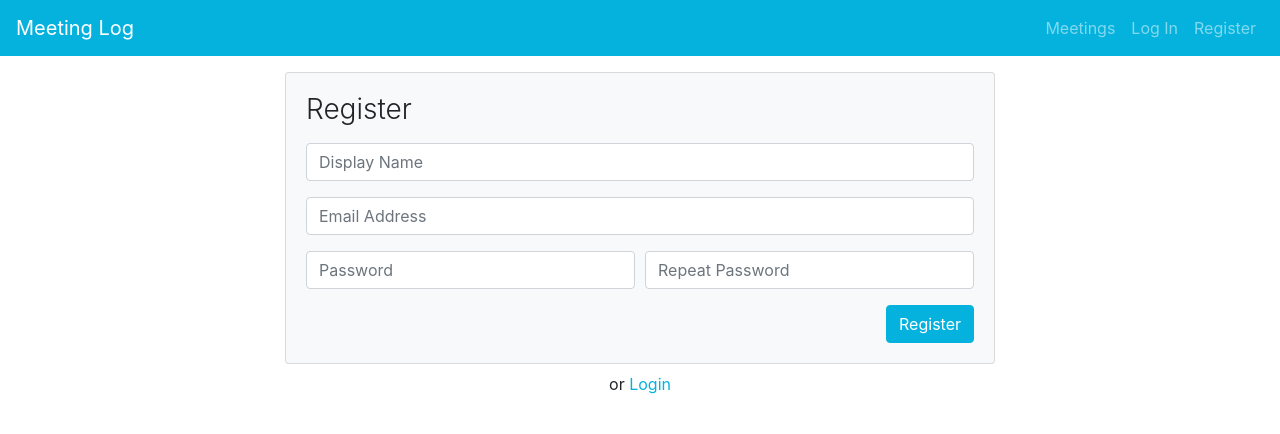
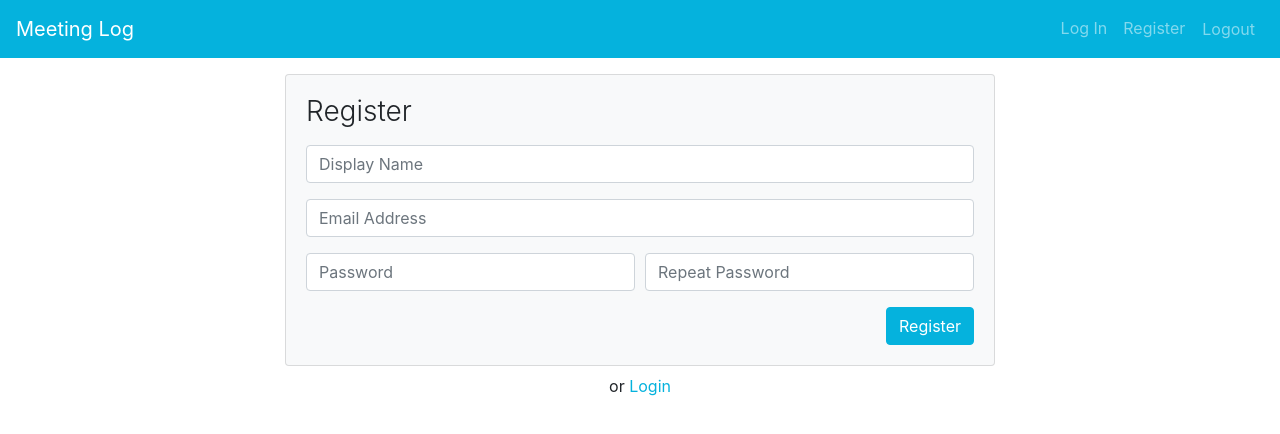
Before and after one commit to Dmitry-White/Vue.js-Playground, a Vue app in the folder vue-firebase/: page /#/register in a window 1280 px wide. Shown: the top 434 px of the page. Built offline with nearby package versions, Linux system fonts and the light colour scheme; no server answers.

Commit message:
Fix navigation with auth logic

```diff
--- a/vue-firebase/src/App.vue
+++ b/vue-firebase/src/App.vue
@@ -1,6 +1,6 @@
 <template>
   <div id="app">
-    <Navigation />
+    <Navigation :user="user" @logout="logout" />
     <router-view class="container" :user="user" @logout="logout" />
   </div>
 </template>
@@ -14,7 +14,7 @@ import "@/db";
 export default {
   name: "App",
   data: () => ({
-    user: null,
+    user: null
   }),
   methods: {
     logout() {
@@ -24,17 +24,17 @@ export default {
           this.user = null;
           this.$router.push("login");
         })
-        .catch((err) => console.log(err));
-    },
+        .catch(err => console.log(err));
+    }
   },
   mounted() {
-    auth().onAuthStateChanged((user) => {
-      this.user = user ? user.displayName : null
+    auth().onAuthStateChanged(user => {
+      this.user = user ? user.displayName : null;
     });
   },
   components: {
-    Navigation,
-  },
+    Navigation
+  }
 };
 </script>
 
--- a/vue-firebase/src/components/Navigation.vue
+++ b/vue-firebase/src/components/Navigation.vue
@@ -3,14 +3,31 @@
     <div class="container-fluid">
       <router-link class="navbar-brand" to="/">Meeting Log</router-link>
       <div class="navbar-nav ml-auto">
-        <router-link class="nav-item nav-link" to="/meetings"
+        <router-link class="nav-item nav-link" to="/meetings" v-if="user"
           >Meetings</router-link
         >
-        <router-link class="nav-item nav-link" to="/login">Log In</router-link>
-        <router-link class="nav-item nav-link" to="/register"
+        <router-link class="nav-item nav-link" to="/login" v-if="!user"
+          >Log In</router-link
+        >
+        <router-link class="nav-item nav-link" to="/register" v-if="!user"
           >Register</router-link
         >
+        <button class="nav-item nav-link btn btn-link" @click="logout">
+          Logout
+        </button>
       </div>
     </div>
   </nav>
 </template>
+
+<script>
+export default {
+  name: "Navigation",
+  props: ["user"],
+  methods: {
+    logout() {
+      this.$emit("logout");
+    }
+  }
+};
+</script>
--- a/vue-firebase/src/views/Home.vue
+++ b/vue-firebase/src/views/Home.vue
@@ -3,7 +3,9 @@
     <div class="text-secondary text-center" v-if="user">
       Welcome back
       <span class="text-weight-bold text-info">{{ user }}</span>
-      <a href="#" role="button" class="text-primary ml-2" @click="logout">Logout</a>
+      <a href="#" role="button" class="text-primary ml-2" @click="logout"
+        >Logout</a
+      >
     </div>
     <div class="container text-center">
       <div class="row justify-content-center">
@@ -20,13 +22,21 @@
             <a href="https://firebase.google.com">Firebase</a>.
           </p>
 
-          <router-link to="/register" class="btn btn-outline-primary mr-2">
+          <router-link
+            to="/register"
+            class="btn btn-outline-primary mr-2"
+            v-if="!user"
+          >
             Register
           </router-link>
-          <router-link to="/login" class="btn btn-outline-primary mr-2">
+          <router-link
+            to="/login"
+            class="btn btn-outline-primary mr-2"
+            v-if="!user"
+          >
             Log In
           </router-link>
-          <router-link to="/meetings" class="btn btn-primary">
+          <router-link to="/meetings" class="btn btn-primary" v-if="user">
             Meetings
           </router-link>
         </div>
@@ -43,7 +53,7 @@ export default {
   methods: {
     logout() {
       this.$emit("logout");
-    },
-  },
+    }
+  }
 };
 </script>
--- a/vue-firebase/src/views/Register.vue
+++ b/vue-firebase/src/views/Register.vue
@@ -113,7 +113,7 @@ export default {
         .then(credentials => {
           return credentials.user.updateProfile({
             displayName: userInfo.displayName
-          })
+          });
         })
         .then(() => {
           this.$router.push("meetings");
```
